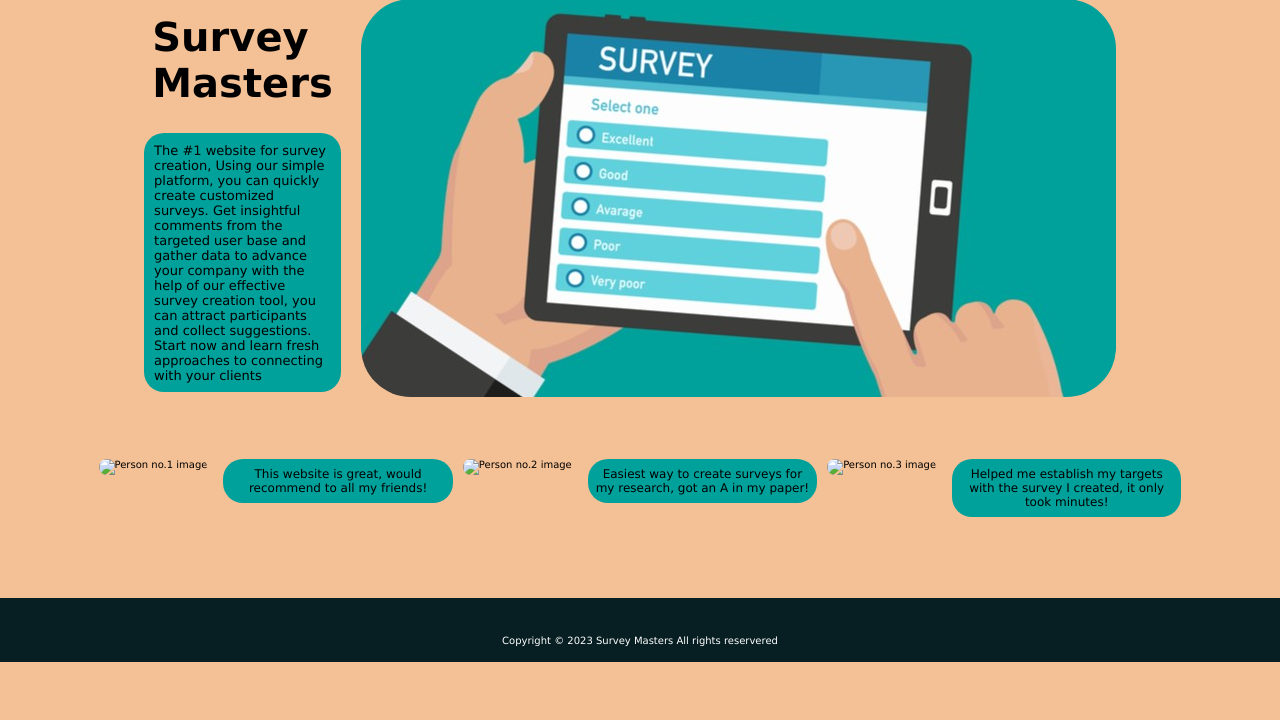
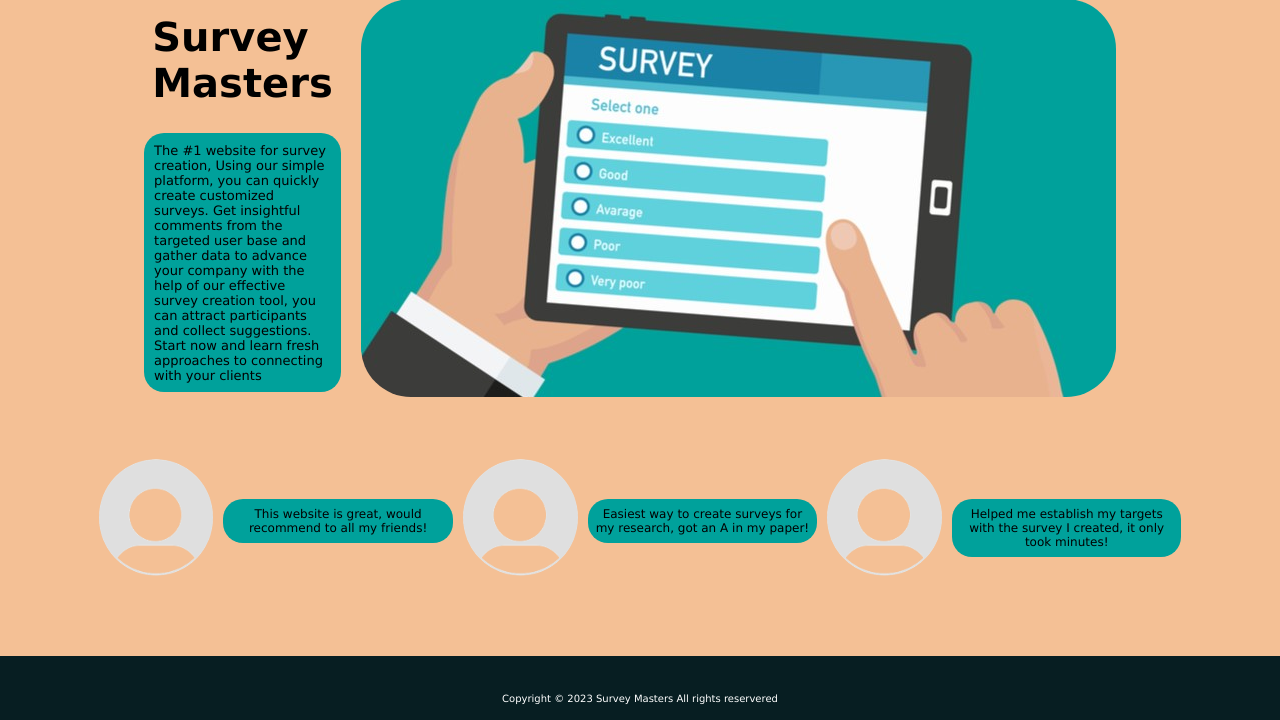
Before and after one commit to khaled-aldasouki/iste240project, a PHP site: page / in a window 1280 px wide. Shown: the part 157-877 px from the top of the page. Before the commit the page ends 819 px from the top, so only its background shows below. Run offline with PHP 8.4, Linux system fonts and the light colour scheme.

Commit message:
edits to review part

```diff
--- a/assets/css/style.css
+++ b/assets/css/style.css
@@ -72,22 +72,28 @@ body{
 }
 .review_div2 {
     grid-area: 1 / 2 / 2 / 3;
+    padding-top: 5vh;
 }
 .review_div3 {
     grid-area: 2 / 1 / 3 / 2;
 }
 .review_div4 {
     grid-area: 2 / 2 / 3 / 3;
+    padding-top: 5vh;
 }
 .review_div5 {
     grid-area: 3 / 1 / 4 / 2;
 }
 .review_div6 {
     grid-area: 3 / 2 / 4 / 3;
+    padding-top: 5vh;
 }
 
 .person_img{
-    border-radius: 50px;
+    border-radius: 100%;
+    width: 100%;
+    height: 100%;
+    object-fit: cover;
 }
 
 .person_review{
@@ -366,4 +372,22 @@ footer p{
         font-size: 0.95rem;
     }
 
+    .survey_img{
+        border-radius: 50px;
+        width: 1000px;
+    }
+
+    a{
+        font-size: 1.7rem;
+    }
+
+    .main_grid{
+        align-items: center;
+        justify-content: center;
+    }
+
+    .main_p {
+        grid-area: 2 / 1 / 3 / 2;
+    }
+
 }
--- a/index.html
+++ b/index.html
@@ -47,7 +47,7 @@
 
             <div class="reviews">
                 <div class="review_div1">
-                    <img class="person_img" src="" alt="Person no.1 image">
+                    <img class="person_img" src="assets/media/person.png" alt="Person no.1 image">
                 </div>
 
                 <div class="review_div2">
@@ -55,7 +55,7 @@
                 </div>
 
                 <div class="review_div3">
-                    <img class="person_img" src="" alt="Person no.2 image">
+                    <img class="person_img" src="assets/media/person.png" alt="Person no.2 image">
                 </div>
 
                 <div class="review_div4">
@@ -63,7 +63,7 @@
                 </div>
 
                 <div class="review_div5">
-                    <img class="person_img" src="" alt="Person no.3 image">
+                    <img class="person_img" src="assets/media/person.png" alt="Person no.3 image">
                 </div>
 
                 <div class="review_div6">
```
Also changed, not shown: assets/media/person.png (added), 1 other file.
